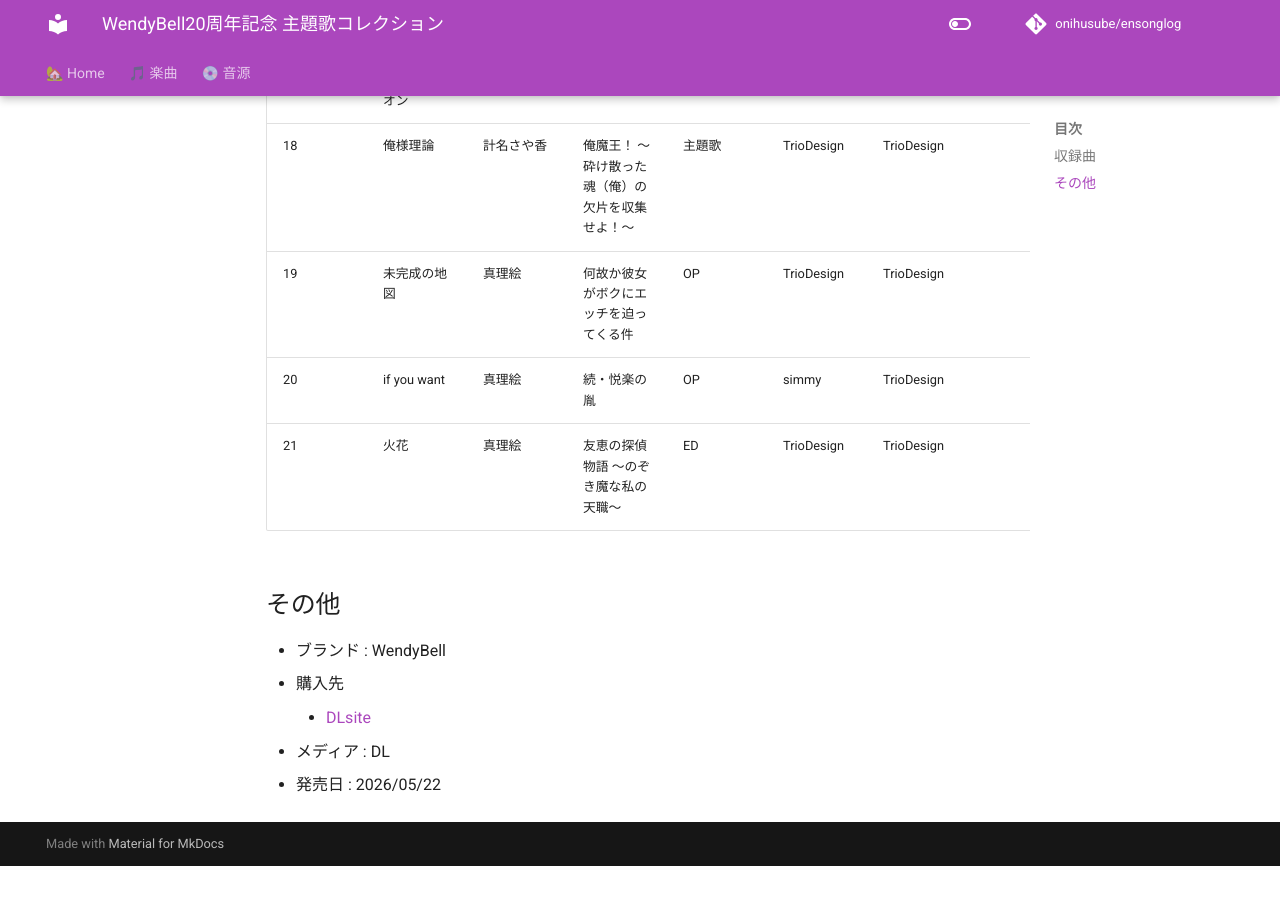
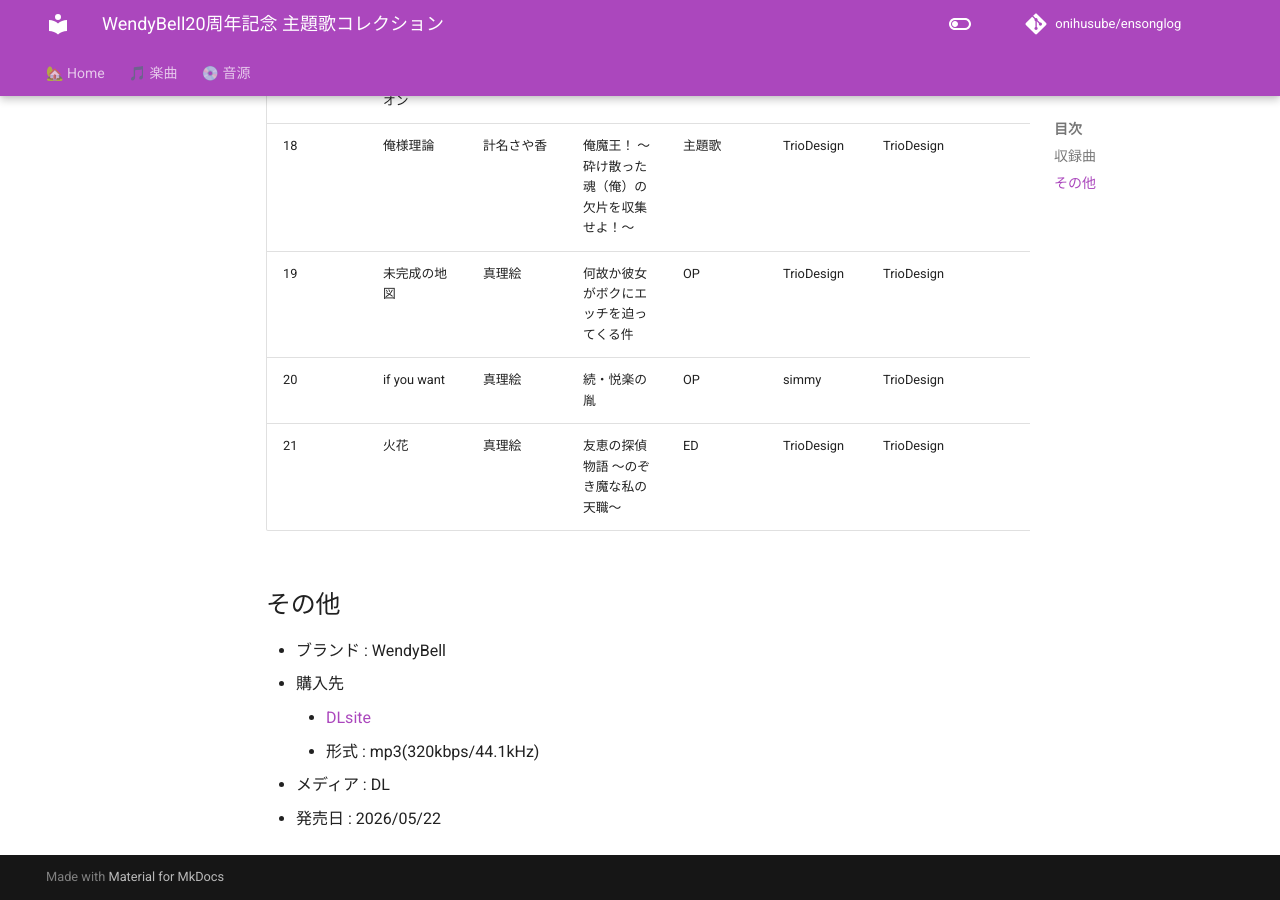
Before and after one commit to onihusube/ensonglog, an MkDocs documentation site: the page built from docs/2026/音源個別/WendyBell20周年記念 主題歌コレクション.md, in a window 1280 px wide and 900 px high, scrolled down 1854 px. Built offline with MkDocs 1.6.1 and Material for MkDocs 9.7.7, drawn with Linux system fonts in a browser that asks for light colours; comment, search, counter and statistics services are not loaded; before the commit the page ends 2720 px from its top, so only the background shows below that.

Commit message:
DL形式について追記

```diff
--- a/docs/2026/音源個別/WendyBell20周年記念 主題歌コレクション.md
+++ b/docs/2026/音源個別/WendyBell20周年記念 主題歌コレクション.md
@@ -32,5 +32,6 @@
 - ブランド : WendyBell
 - 購入先
     - [DLsite](https://www.dlsite.com/pro/work/=/product_id/VJ01006343.html)
+      - 形式 : mp3(320kbps/44.1kHz)
 - メディア : DL
 - 発売日 : 2026/05/22
```
